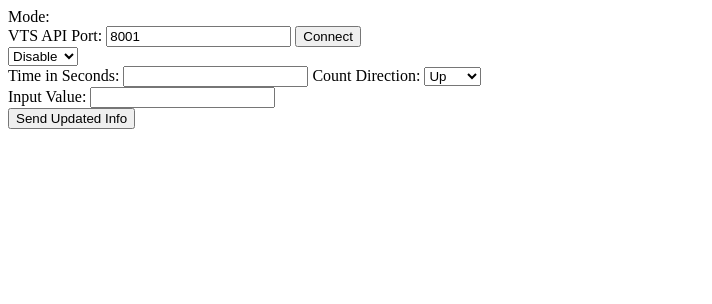
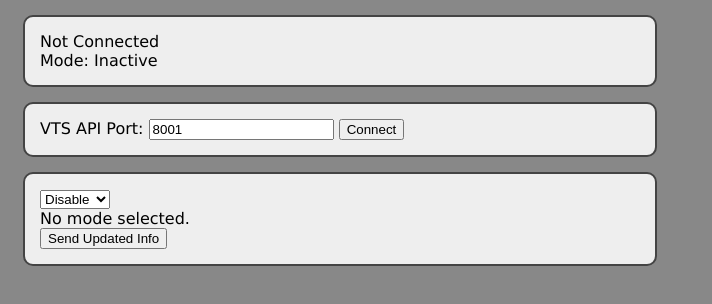
Before and after one commit to Renpona/VTS-Clock-Standalone, a website built with webpack: page frontend/index.html in a window 1280 px wide. Shown: the whole page, without its empty margins (0-712 px from the left). Built offline with nearby package versions, Linux system fonts and the light colour scheme.

Commit message:
UX improvements

```diff
--- /dev/null
+++ b/frontend/css/styles.css
@@ -0,0 +1,21 @@
+body {
+    background-color:#888888;
+}
+
+body > div {
+    background-color: #EEEEEE;
+    border-radius:10px;
+    border: 2px #444444 solid;
+
+    padding: 15px;
+    margin: 15px;
+    min-width: 600px;
+    max-width: 90vw;
+    width: 30%;
+
+    font-family: 'Lucida Sans', 'Lucida Sans Regular', 'Lucida Grande', 'Lucida Sans Unicode', Geneva, Verdana, sans-serif
+}
+
+#modeStatus {
+    text-transform: capitalize;
+}
--- a/frontend/frontend-script.js
+++ b/frontend/frontend-script.js
@@ -5,10 +5,15 @@ var connectionStatus = false;
 initHandlers();
 
 function initHandlers() {
+    document.getElementById("modeSelect").addEventListener('input', controlsController);
+
     document.getElementById("connectBtn").addEventListener('click', () => connect(document.getElementById("portInput").value));
     document.getElementById("updateBtn").addEventListener('click', sendUpdatedValues);
     eventEmitter.on("connectionState", updateConnectionState);
     eventEmitter.once("authComplete", initClock);
+
+    controlsController();
+    displayMode("disable");
 }
 
 function updateConnectionState(connected, message) {
@@ -38,5 +43,23 @@ function sendUpdatedValues() {
         default:
             break;
     }
+    displayMode(mode);
 
 }
+
+function displayMode(value) {
+    if (value == "disable") value = "inactive";
+    document.getElementById("modeStatus").textContent = value;
+}
+
+function controlsController() {
+    let value = document.getElementById("modeSelect").value;
+    let controls = document.querySelectorAll(".controls > div");
+    controls.forEach((currentValue) => {
+        if (currentValue.id == value) {
+            currentValue.hidden = false;
+        } else {
+            currentValue.hidden = true;
+        }
+    });
+}
--- a/frontend/index.html
+++ b/frontend/index.html
@@ -2,11 +2,11 @@
 <html>
     <head>
         <title>CLOCK TIME FOR THE TIME CLOCK</title>
-        <!--<link rel='stylesheet' href=''>-->
+        <link rel='stylesheet' href='css/styles.css'>
     </head>
     <body>
         <div id="status">
-            <div id="connectionState"></div>
+            <div id="connectionState">Not Connected</div>
             <div id="processStatus">
                 <span>Mode: </span><span id="modeStatus"></span>
             </div>
@@ -22,7 +22,11 @@
                 <option value="timer">Timer</option>
                 <option value="number">Number</option>
             </select>
-            <div id="clock"></div>
+            <div id="disable">No mode selected.</div>
+            <div id="clock">
+                <input type="radio" name="24hour" id="24hour" value="24hour" checked>
+                <label for="24hour">24-hour Time</label>
+            </div>
             <div id="timer">
                 <label for="seconds">Time in Seconds: </label><input type="number" name="seconds" id="timerSetting" />
                 <label for="timerStyle">Count Direction: </label><select name="timerStyle" id="timerStyle">
```
